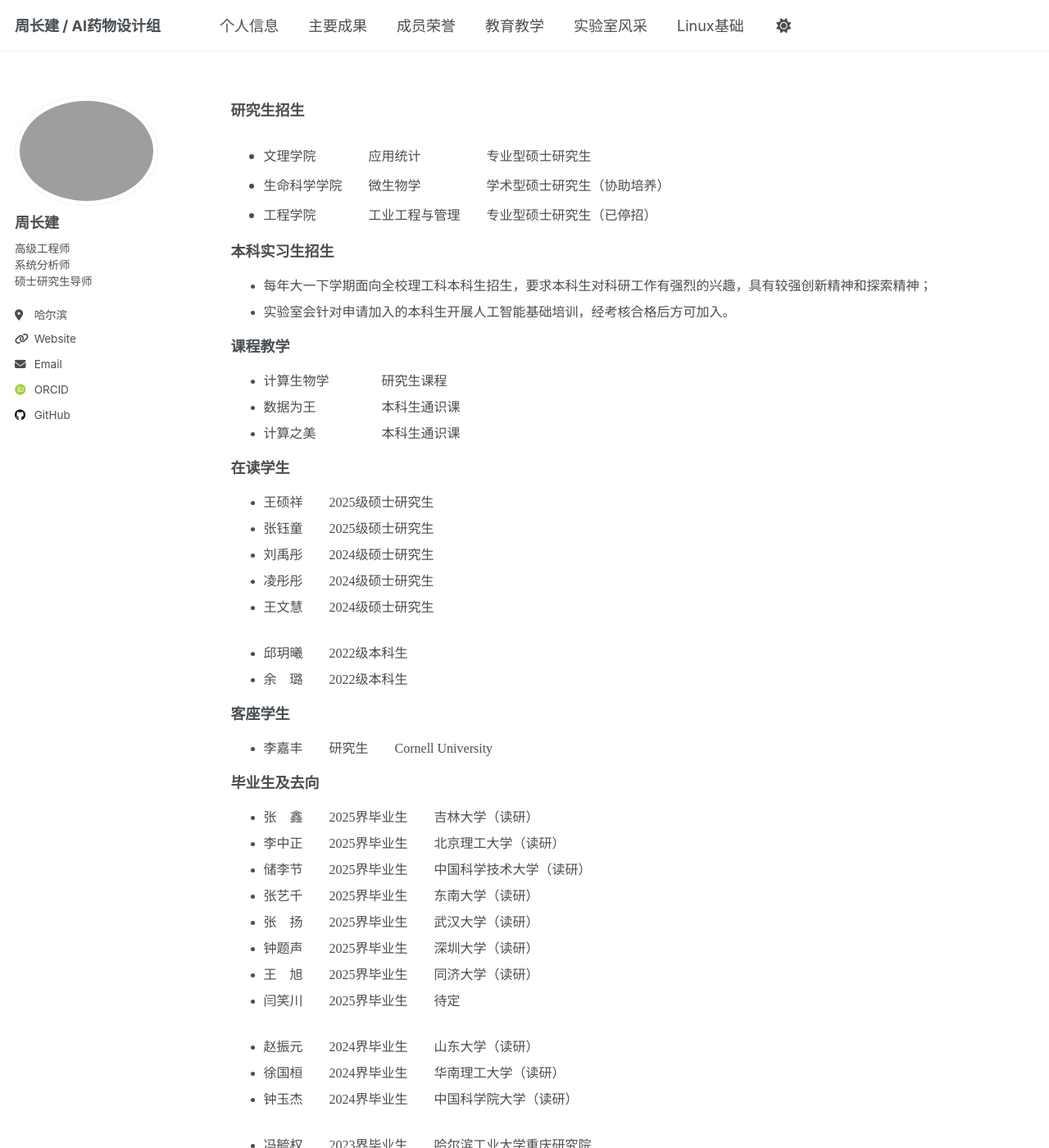
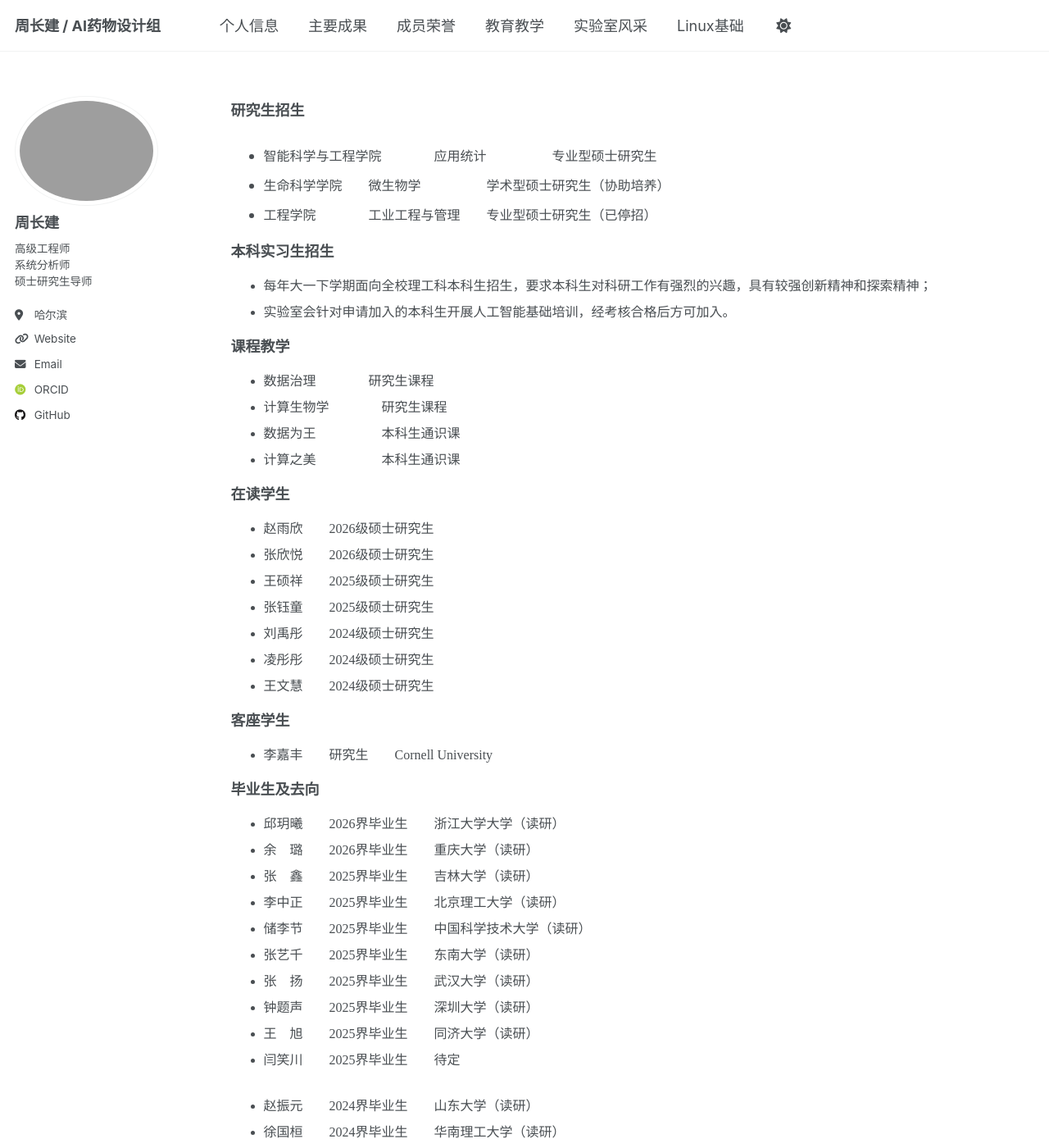
Before and after one commit to HPC-NEAU/zhoucj, a Jekyll site: the page built from _pages/teaching.md, in a window 1280 px wide and 1400 px high. Shown: the whole window at 82% size. Built offline with Jekyll 4.4.1, drawn with Linux system fonts in a browser that asks for light colours; some web fonts are replaced.

Commit message:
Update teaching.md

```diff
--- a/_pages/teaching.md
+++ b/_pages/teaching.md
@@ -13,7 +13,7 @@ redirect_from:
 	<font face="微软雅黑" size=3>
   		<font face="微软雅黑" size=4><b>研究生招生</b></font>
 <ul>
-	<li>文理学院&emsp;&emsp;&emsp;&emsp;应用统计&emsp;&emsp;&emsp;&emsp;&emsp;专业型硕士研究生</li>
+	<li>智能科学与工程学院&emsp;&emsp;&emsp;&emsp;应用统计&emsp;&emsp;&emsp;&emsp;&emsp;专业型硕士研究生</li>
 	<li>生命科学学院&emsp;&emsp;微生物学&emsp;&emsp;&emsp;&emsp;&emsp;学术型硕士研究生（协助培养）</li>
 	<li>工程学院&emsp;&emsp;&emsp;&emsp;工业工程与管理&emsp;&emsp;专业型硕士研究生（已停招）</li>
 </ul>
@@ -25,20 +25,20 @@ redirect_from:
 </ul>
 		<font face="微软雅黑" size=4><b>课程教学</b></font>
 <ul>
+	<li>数据治理&emsp;&emsp;&emsp;&emsp;研究生课程</li>
 	<li>计算生物学&emsp;&emsp;&emsp;&emsp;研究生课程</li>
 	<li>数据为王&emsp;&emsp;&emsp;&emsp;&emsp;本科生通识课</li>
 	<li>计算之美&emsp;&emsp;&emsp;&emsp;&emsp;本科生通识课</li>
 </ul>
 	 	<font face="微软雅黑" size=4><b>在读学生</b></font>
 <ul>
+	<li>赵雨欣&emsp;&emsp;2026级硕士研究生</li>
+	<li>张欣悦&emsp;&emsp;2026级硕士研究生</li>
 	<li>王硕祥&emsp;&emsp;2025级硕士研究生</li>
 	<li>张钰童&emsp;&emsp;2025级硕士研究生</li>
 	<li>刘禹彤&emsp;&emsp;2024级硕士研究生</li>
 	<li>凌彤彤&emsp;&emsp;2024级硕士研究生</li>
 	<li>王文慧&emsp;&emsp;2024级硕士研究生</li>
-	<br>
-	<li>邱玥曦&emsp;&emsp;2022级本科生</li>
-	<li>余&emsp;璐&emsp;&emsp;2022级本科生</li>
 </ul>
 
 	 <font face="微软雅黑" size=4><b>客座学生</b></font>
@@ -49,6 +49,8 @@ redirect_from:
 		<font face="微软雅黑" size=4><b>毕业生及去向</b></font>
 
 <ul>
+	<li>邱玥曦&emsp;&emsp;2026界毕业生&emsp;&emsp;浙江大学大学（读研）</li>
+	<li>余&emsp;璐&emsp;&emsp;2026界毕业生&emsp;&emsp;重庆大学（读研）</li>
 	<li>张&emsp;鑫&emsp;&emsp;2025界毕业生&emsp;&emsp;吉林大学（读研）</li>
 	<li>李中正&emsp;&emsp;2025界毕业生&emsp;&emsp;北京理工大学（读研）</li>
 	<li>储李节&emsp;&emsp;2025界毕业生&emsp;&emsp;中国科学技术大学（读研）</li>
```
